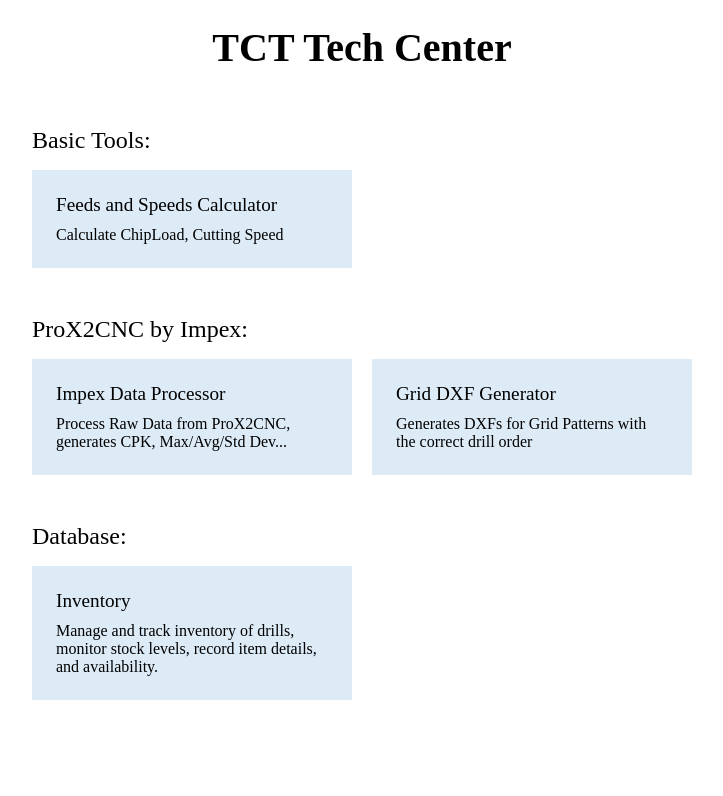
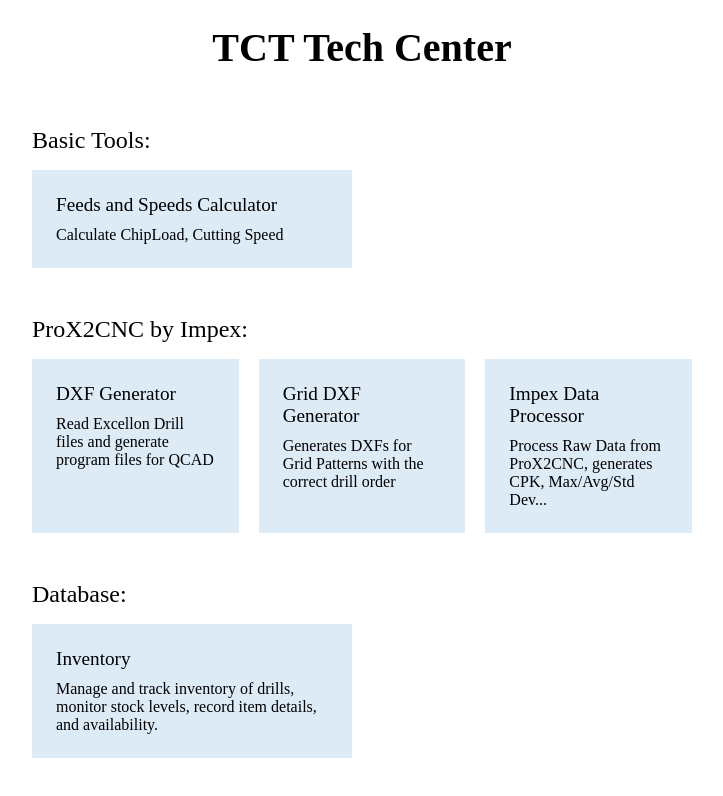
Before and after one commit to tct-tech/main, a React (Vite) app: page / in a window 1280 px wide. Shown: the top 796 px of the page, without its empty margins (278-1001 px from the left). Built offline with nearby package versions, Linux system fonts and the light colour scheme.

Commit message:
add DXF generator

```diff
--- a/src/App.jsx
+++ b/src/App.jsx
@@ -19,14 +19,19 @@
           <div className='title'>ProX2CNC by Impex:</div>
           <div className='blockRow'>
             <Block
-              title='Impex Data Processor'
-              descr='Process Raw Data from ProX2CNC, generates CPK, Max/Avg/Std Dev...'
-              URL='https://tct-tech.github.io/impex-data-processor'
+              title='DXF Generator'
+              descr='Read Excellon Drill files and generate program files for QCAD'
+              URL='https://tct-tech.github.io/dxf-generator/'
             />
             <Block
               title='Grid DXF Generator'
               descr='Generates DXFs for Grid Patterns with the correct drill order'
               URL='https://tct-tech.github.io/grid-generator'
+            />
+            <Block
+              title='Impex Data Processor'
+              descr='Process Raw Data from ProX2CNC, generates CPK, Max/Avg/Std Dev...'
+              URL='https://tct-tech.github.io/impex-data-processor'
             />
           </div>
         </div>
```
